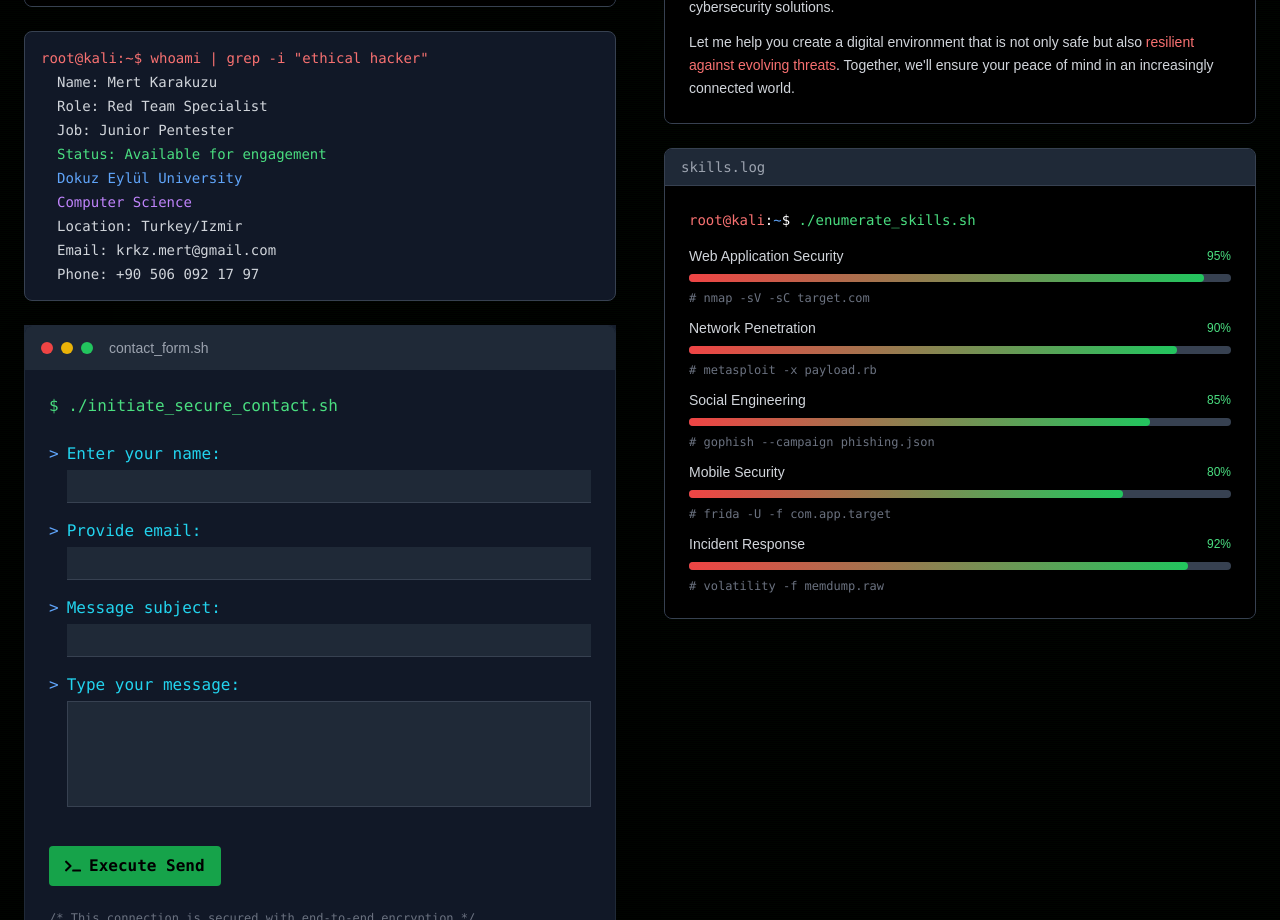
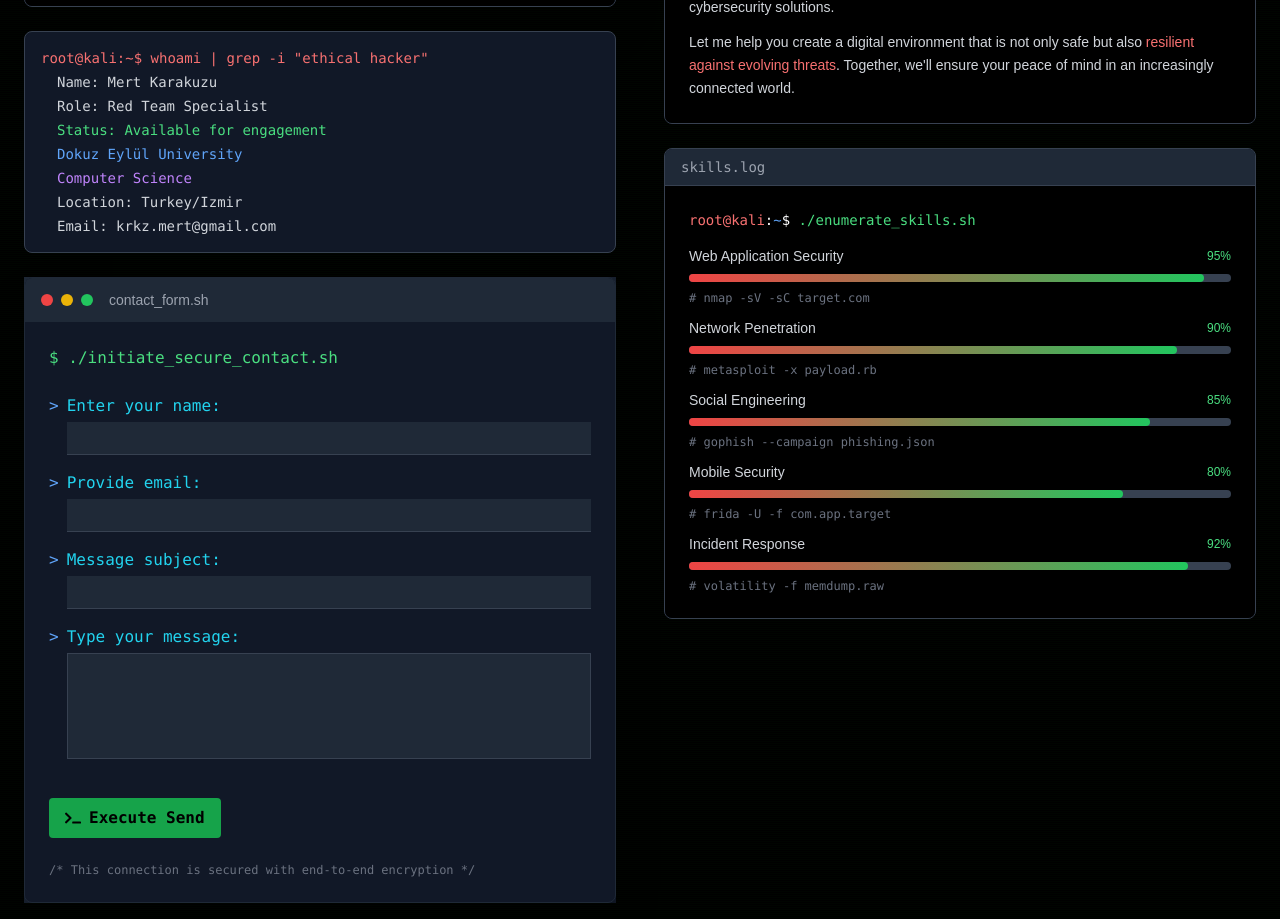
Before and after one commit to mertkarakuzu/mypersonalwebsite, a Next.js app: page / in a window 1280 px wide. Shown: the part 3240-4160 px from the top of the page. Built offline with nearby package versions, Linux system fonts and the light colour scheme.

Commit message:
telefon numarasını sildim.

```diff
--- a/app/components/TerminalAbout.tsx
+++ b/app/components/TerminalAbout.tsx
@@ -166,13 +166,12 @@ const TerminalAbout = () => {
                 <div className="text-red-400">root@kali:~$ whoami | grep -i &quot;ethical hacker&quot;</div>
                 <div className="text-gray-300 ml-4">Name: Mert Karakuzu</div>
                 <div className="text-gray-300 ml-4">Role: Red Team Specialist</div>
-                <div className="text-gray-300 ml-4">Job: Junior Pentester</div>
                 <div className="text-green-400 ml-4">Status: Available for engagement</div>
                 <div className="text-blue-400 ml-4">Dokuz Eylül University</div>
                 <div className="text-purple-400 ml-4">Computer Science</div>
                 <div className="text-gray-300 ml-4">Location: Turkey/Izmir</div>
                 <div className="text-gray-300 ml-4">Email: krkz.mert@gmail.com</div>
-                <div className="text-gray-300 ml-4">Phone: +90 506 092 17 97</div>
+
               </div>
             </div>
             {/* Contact Section */}
```
